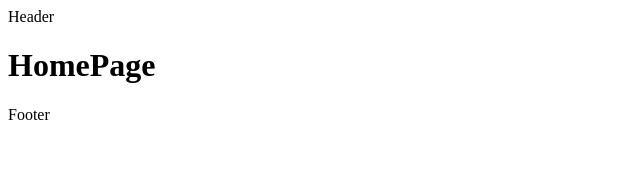
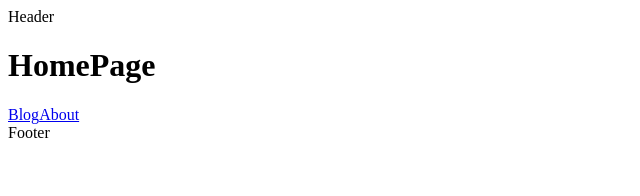
Before and after one commit to Sergo366/LinkUp-fe, a Next.js app in the folder frontend/: page / in a window 1280 px wide. Shown: the top 196 px of the page, without its empty margins (0-640 px from the left). Built offline with nearby package versions, Linux system fonts and the light colour scheme.

Commit message:
Add links

```diff
--- a/frontend/src/app/page.tsx
+++ b/frontend/src/app/page.tsx
@@ -1,10 +1,16 @@
+import Link from 'next/link';
+
 export const metadata = {
 	title: "about codeevolution"
 }
 
 const Home = () => {
 	return (
-		<h1>HomePage</h1>
+		<>
+			<h1>HomePage</h1>
+			<Link href={"/blog"}>Blog</Link>
+			<Link href={"/about"}>About</Link>
+		</>
 	);
 };
 
```
